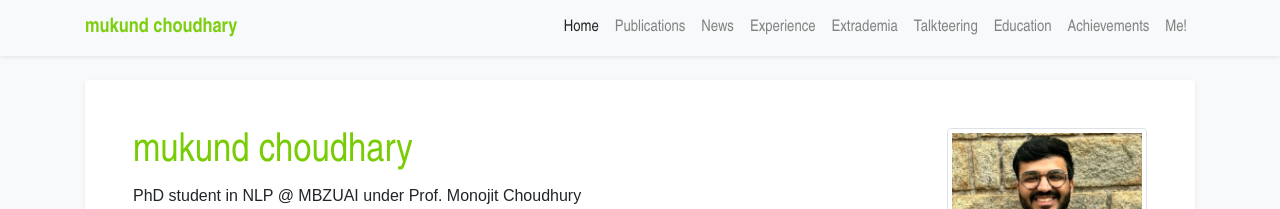
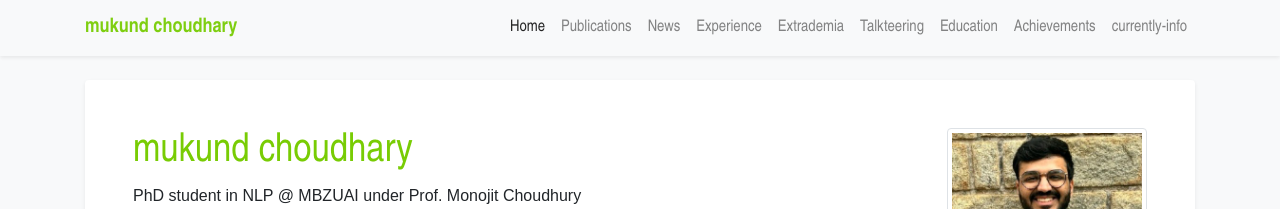
Before and after one commit to mukundc2k/mukundc2k.github.io, a Jekyll site: the page built from index.html, in a window 1280 px wide. Shown: the top 209 px of the page. Built offline with Jekyll 4.4.1, drawn with Linux system fonts in a browser that asks for light colours; a style sheet for code colours, icons or effects is not loaded.

Commit message:
Update navigation.yml

```diff
--- a/_data/navigation.yml
+++ b/_data/navigation.yml
@@ -15,5 +15,5 @@ pages:
   url: /education
 - name: Achievements
   url: /achievements
-- name: Me!
-  url: /hobbies
+- name: currently-info
+  url: /currently-info
```
